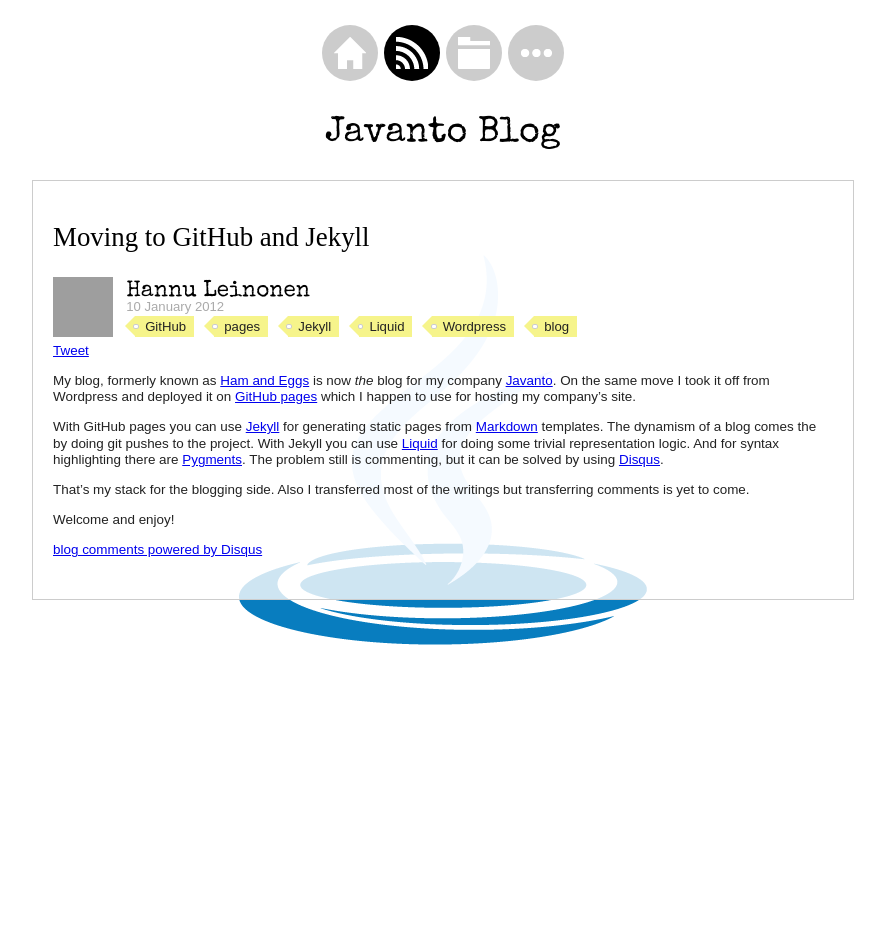
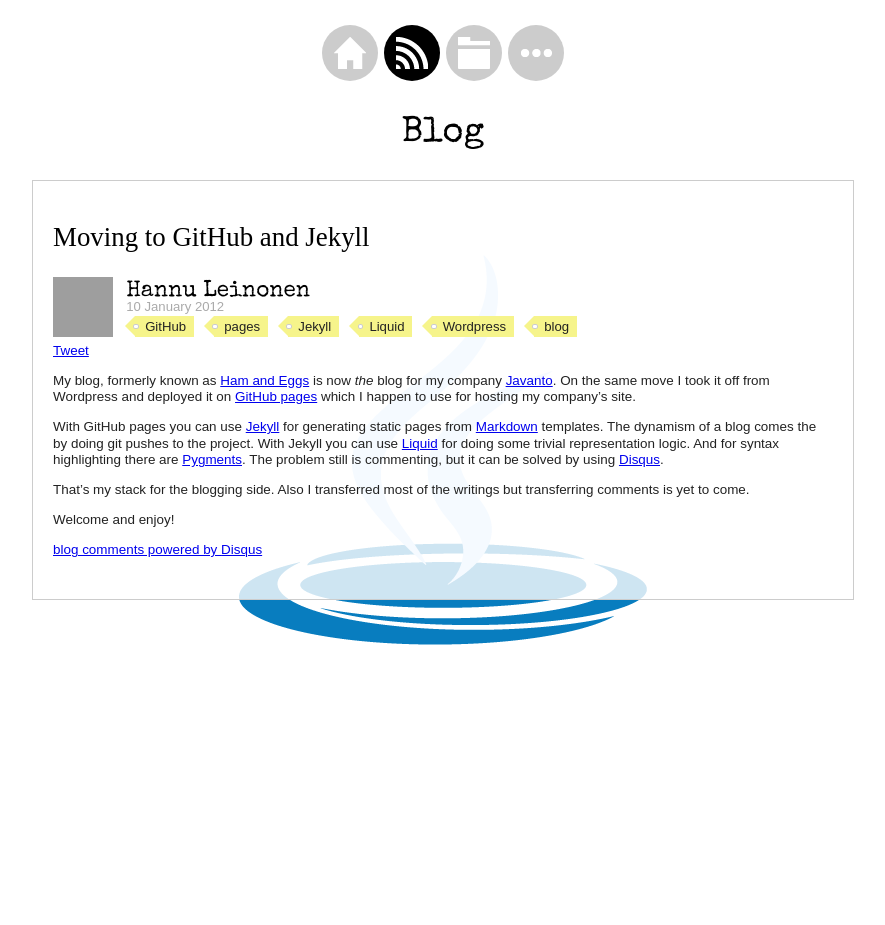
Before and after one commit to javanto/javanto.github.com, a Jekyll site: the page built from blog/_posts/2012-01-10-moving-to-github-and-jekyll.md, in a window 1280 px wide. Shown: the whole page, without its empty margins (197-1082 px from the left). Built offline with Jekyll 4.4.1, drawn with Linux system fonts in a browser that asks for light colours; nearby versions of some CDN libraries; some web fonts are replaced; Markdown is read by kramdown in place of the engine named in the settings; comment, search, counter and statistics services are not loaded; grey boxes are pictures that could not be loaded.

Commit message:
Corrected the header for blog posts.

```diff
--- a/_layouts/post.html
+++ b/_layouts/post.html
@@ -3,7 +3,7 @@
 ---
 
 		<div class="wrapper">
-			<h1><a href="/blog">Javanto Blog</a></h1>
+			<h1><a href="/blog">Blog</a></h1>
 
 			<div class="content post">
 				<section class="post">
```
